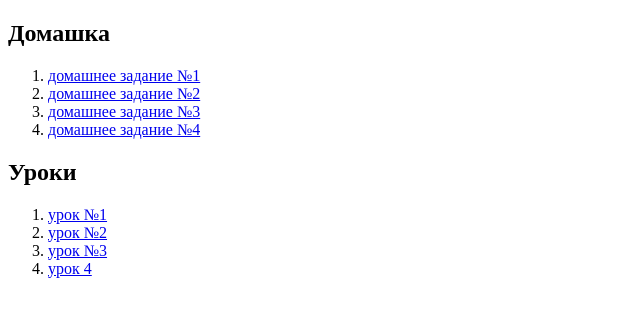
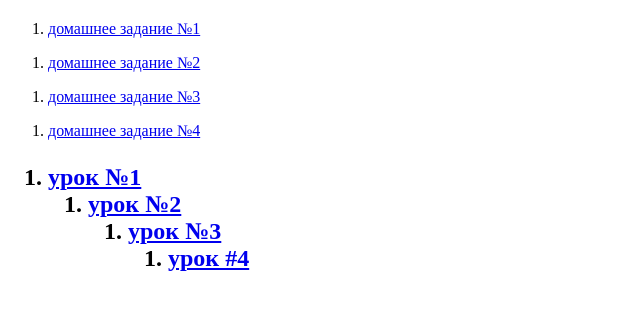
Before and after one commit to Sam-test-2020/Sam-test-2020.github.io, a plain HTML site: page index.html in a window 1280 px wide. Shown: the part 60-376 px from the top of the page, without its empty margins (0-640 px from the left). Drawn offline with Linux system fonts and the light colour scheme.

Commit message:
Add files via upload

```diff
--- a/index.html
+++ b/index.html
@@ -10,35 +10,43 @@
     <h1>
         <a href="my_page.html">ссылка на мою страницу</a>
     </h1>
-    <h2>Домашка</h2>
     <ol>
         <li>
             <a href="lesson_1_homework.html">домашнее задание №1</a>
         </li>
+    </ol>
+    <ol>
         <li>
             <a href="lesson_2_homework.html">домашнее задание №2</a>
         </li>
+    </ol>
+    <ol>
         <li>
             <a href="lesson_3_homework.html">домашнее задание №3</a>
         </li>
+    </ol>
+    <ol>
         <li>
             <a href="lesson_4_homework.html">домашнее задание №4</a>
         </li>
     </ol>
-    <h2>Уроки</h2>
+    <h2>
         <ol>
             <li>
-                <a href="lessons_1.html">урок №1</a>
+                <a href="lessons_1.html.html">урок №1</a>
             </li>
+            <ol>
                 <li>
                     <a href="lessons_2.html">урок №2</a>
                 </li>
+                <ol>
                     <li>
                         <a href="lessons_3.html">урок №3</a>
                     </li>
+                    <ol>
                         <li>
-                <a href="lessons_4.html">урок 4</a>
+                            <a href="lessons_4.html">урок #4</a>
                         </li>
-        </ol>
+    </h2>
 </body>
 </html>
```
Lines whose indentation alone changed are shown as unchanged.
